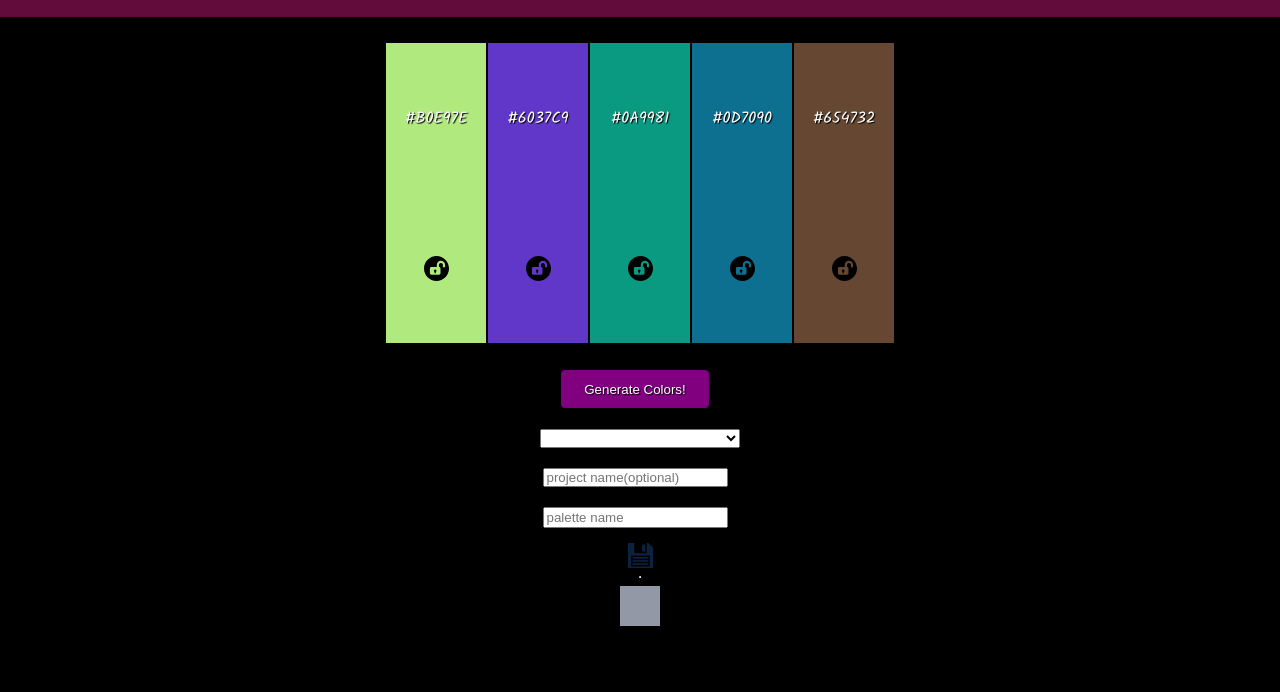
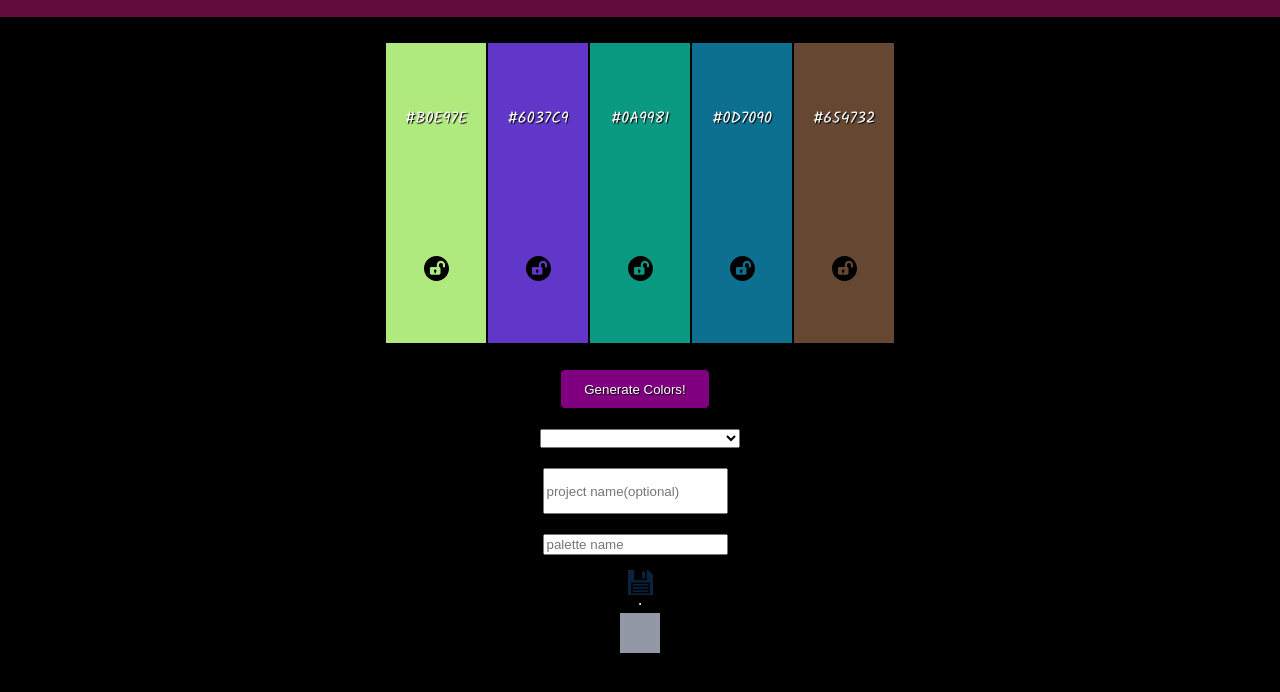
Before and after one commit to danalvarez5280/Palette-Picker, a website: page public/index.html in a window 1280 px wide. Shown: the part 74-766 px from the top of the page. Drawn offline with nearby package versions, Linux system fonts and the light colour scheme; no server answers.

Commit message:
css changes

```diff
--- a/public/CSS/style.css
+++ b/public/CSS/style.css
@@ -193,5 +193,5 @@ input {
 }
 
 #project-name {
-  height: 1em;
+  height: 3em;
 }
```
